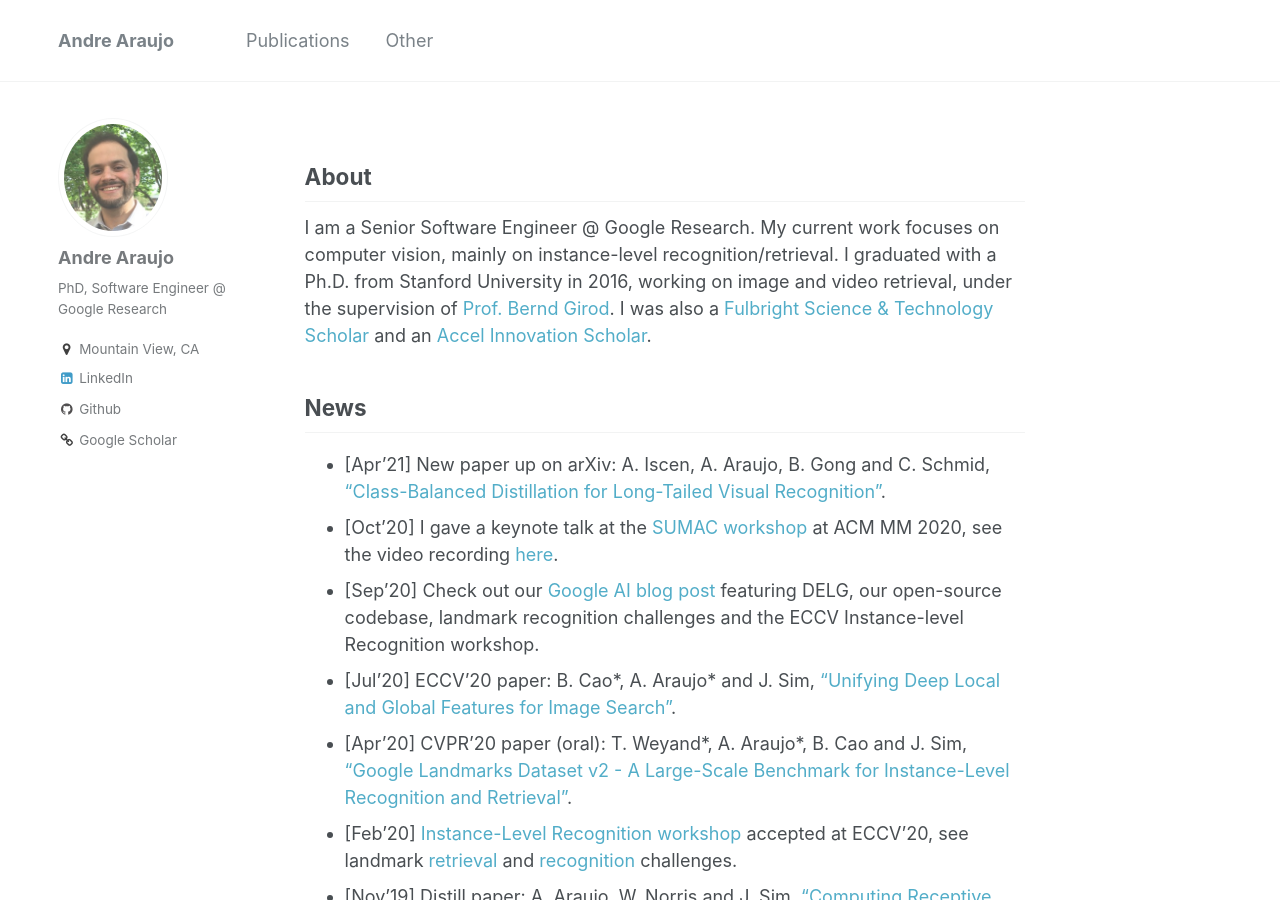
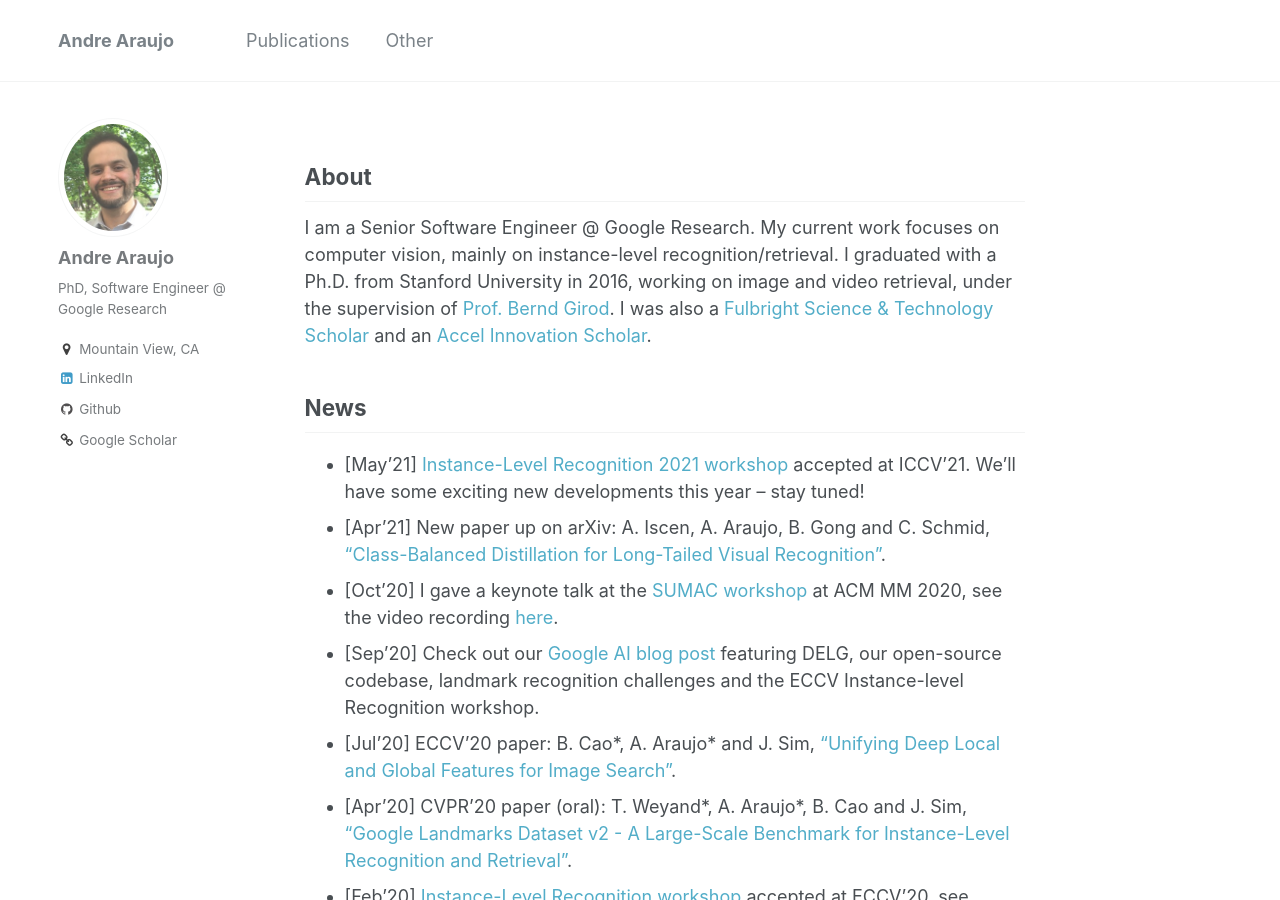
Before and after one commit to andrefaraujo/andrefaraujo.github.io, a Jekyll site: the page built from _pages/about.md, in a window 1280 px wide and 900 px high. Built offline with Jekyll 4.4.1, drawn with Linux system fonts in a browser that asks for light colours.

Commit message:
Mention of ILR workshop

```diff
--- a/_pages/about.md
+++ b/_pages/about.md
@@ -18,6 +18,7 @@ I was also a [Fulbright Science & Technology Scholar](http://fulbrightscienceand
 
 ## News
 
+* [May'21] [Instance-Level Recognition 2021 workshop](https://ilr-workshop.github.io/ICCVW2021/) accepted at ICCV'21. We'll have some exciting new developments this year -- stay tuned!
 * [Apr'21] New paper up on arXiv: A. Iscen, A. Araujo, B. Gong and C. Schmid, ["Class-Balanced Distillation for Long-Tailed Visual Recognition"](https://arxiv.org/abs/2104.05279).
 * [Oct'20] I gave a keynote talk at the [SUMAC workshop](https://sumac2020.ec-lyon.fr/) at ACM MM 2020, see the video recording [here](https://www.youtube.com/watch?v=9OLUCnbK9Ms).
 * [Sep'20] Check out our [Google AI blog post](https://ai.googleblog.com/2020/09/advancing-instance-level-recognition.html) featuring DELG, our open-source codebase, landmark recognition challenges and the ECCV Instance-level Recognition workshop.
```
